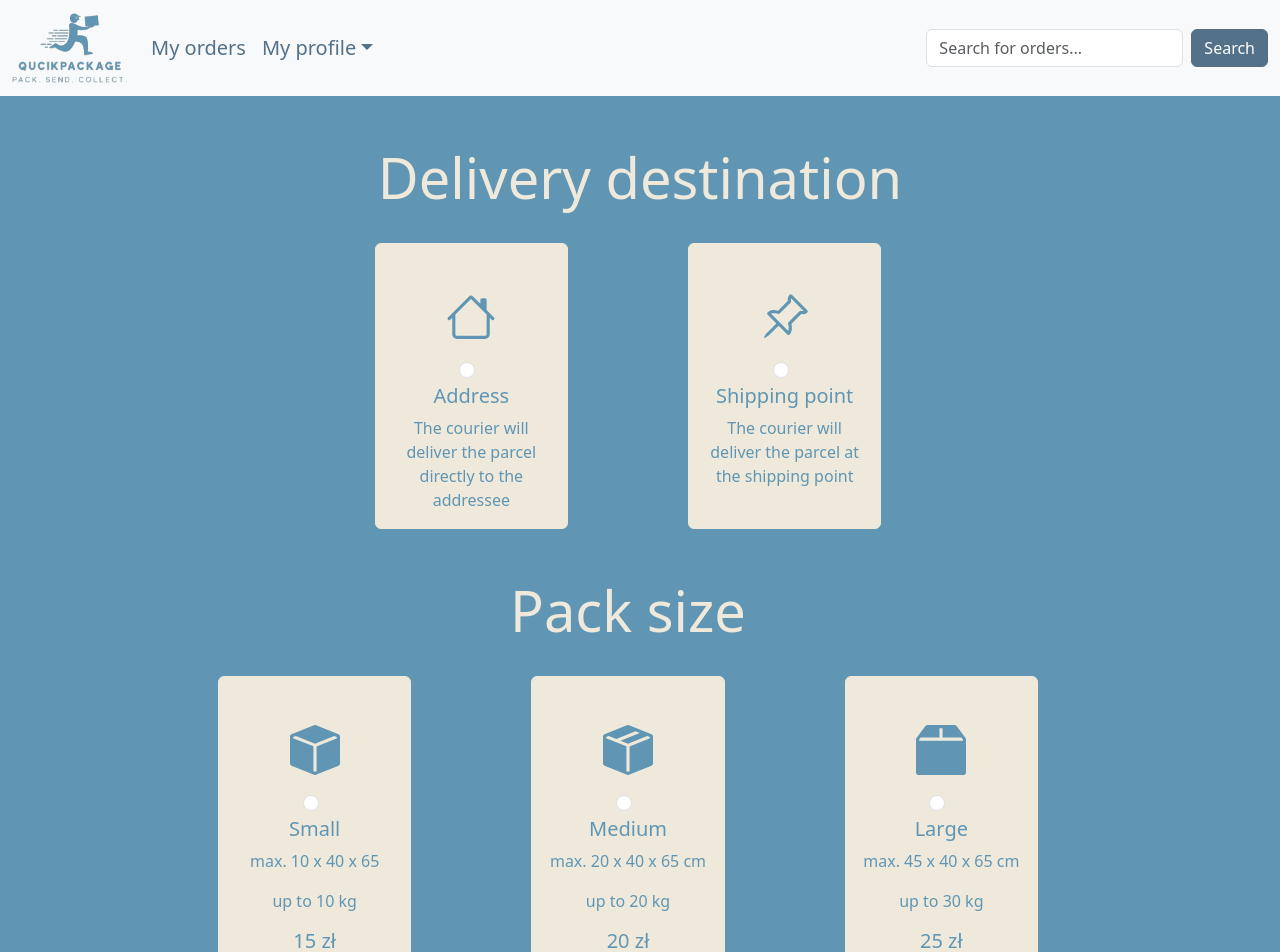
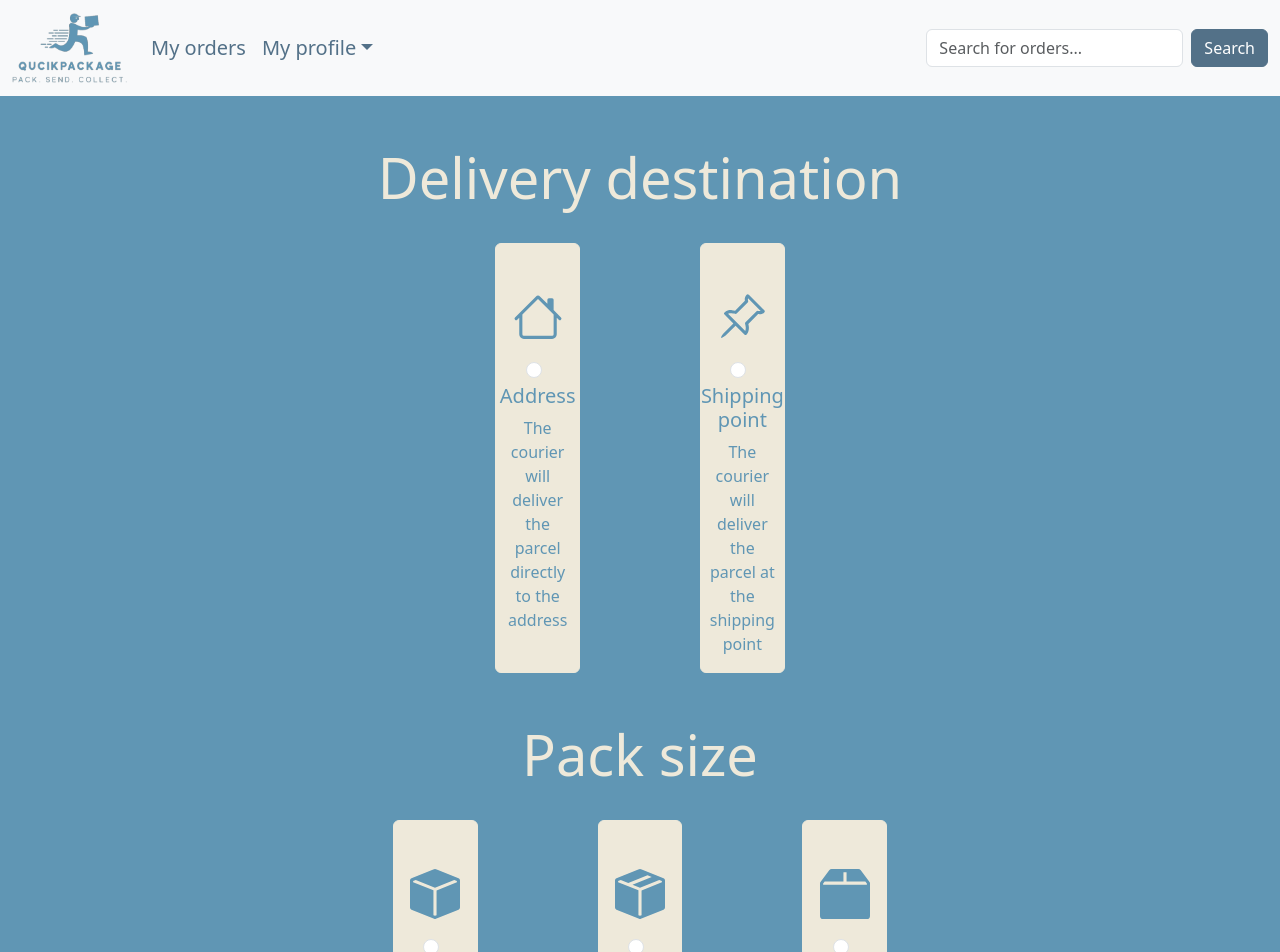
Before and after one commit to AntWalach/On-demand-Delivery-Platform, a React (Create React App) app in the folder frontend/: page /home in a window 1280 px wide. Shown: the top 952 px of the page. Built offline with nearby package versions, Linux system fonts and the light colour scheme.

Commit message:
Adding order - alfa

```diff
--- a/frontend/src/pages/Home.jsx
+++ b/frontend/src/pages/Home.jsx
@@ -1,4 +1,4 @@
-import React from "react";
+import React, { useState } from "react";
 import "../assets/css/customHome.css";
 import Navbar from "../components/Navbar";
 import { House } from "react-bootstrap-icons";
@@ -6,8 +6,35 @@ import { PinAngle } from "react-bootstrap-icons";
 import { BoxFill } from "react-bootstrap-icons";
 import { BoxSeamFill } from "react-bootstrap-icons";
 import { Box2Fill } from "react-bootstrap-icons";
+import Form from "react-bootstrap/Form";
+import axios from "axios";
 
 function Home() {
+  const [values, setValues] = useState({
+    //deliveryOption: "",
+    packageOption: "",
+    InputZipCode1: "",
+    InputStreet1: "",
+    InputBuildingNumber1: "",
+    InputApartmentNumber1: "",
+    InputZipCode2: "",
+    InputStreet2: "",
+    InputBuildingNumber2: "",
+    InputApartmentNumber2: "",
+  });
+
+  const handleInput = (event) => {
+    setValues((prev) => ({
+      ...prev,
+      [event.target.name]: event.target.value,
+    }));
+  };
+
+  const handleSubmit = (event) => {
+    event.preventDefault();
+    axios.post("http://localhost:8081/home", values);
+  };
+
   return (
     <div>
       <Navbar />
@@ -17,7 +44,7 @@ function Home() {
             Delivery destination
           </h2>
         </div>
-
+        <form className="w-50 mx-auto " action="" onSubmit={handleSubmit}>
           <div className="row justify-content-center mt-4 p-0">
             <div className="col-2 mx-5">
               <div className="card custom-card custom-text-color h-100 text-center">
@@ -37,7 +64,8 @@ function Home() {
                   </div>
                   <h5 className="card-title">Address</h5>
                   <p className="card-text">
-                  The courier will deliver the parcel directly to the addressee
+                    The courier will deliver the parcel directly to the
+                    address
                   </p>
                 </div>
               </div>
@@ -70,7 +98,9 @@ function Home() {
 
           <div className="row mt-5">
             <div className="col-12 text-center">
-            <h2 className="display-4 custom-text-color-headings">Pack size</h2>
+              <h2 className="display-4 custom-text-color-headings">
+                Pack size
+              </h2>
             </div>
           </div>
 
@@ -80,12 +110,17 @@ function Home() {
                 <BoxFill className="m-auto mt-5 custom-icon" />
                 <div className="card-body d-flex flex-column align-items-center">
                   <div className="form-check">
-                  <input
-                    className="form-check-input stretched-link"
+                    <Form.Check
+                      className="stretched-link"
                       type="radio"
                       name="packageOption"
-                    value=""
                       id="defaultCheck3"
+                      value="Small"
+                      onChange={() => {
+                        handleInput({
+                          target: { name: "packageOption", value: "Small" },
+                        });
+                      }}
                     />
                     <label
                       className="form-check-label stretched-link"
@@ -95,7 +130,7 @@ function Home() {
                   <h5 className="card-title">Small</h5>
                   <p className="card-text">max. 10 x 40 x 65</p>
                   <p className="card-text">up to 10 kg</p>
-                <h5 className="card-text">15 zł</h5>
+                  <h5 className="card-text">15 $</h5>
                 </div>
               </div>
             </div>
@@ -105,12 +140,17 @@ function Home() {
                 <BoxSeamFill className="m-auto mt-5 custom-icon" />
                 <div className="card-body d-flex flex-column align-items-center">
                   <div className="form-check">
-                  <input
-                    className="form-check-input stretched-link"
+                    <Form.Check
+                      className="stretched-link"
                       type="radio"
                       name="packageOption"
-                    value=""
                       id="defaultCheck4"
+                      value="Medium"
+                      onChange={() => {
+                        handleInput({
+                          target: { name: "packageOption", value: "Medium" },
+                        });
+                      }}
                     />
                     <label
                       className="form-check-label stretched-link"
@@ -120,7 +160,7 @@ function Home() {
                   <h5 className="card-title">Medium</h5>
                   <p className="card-text">max. 20 x 40 x 65 cm</p>
                   <p className="card-text">up to 20 kg</p>
-                <h5 className="card-text">20 zł</h5>
+                  <h5 className="card-text">20 $</h5>
                 </div>
               </div>
             </div>
@@ -130,12 +170,17 @@ function Home() {
                 <Box2Fill className="m-auto mt-5 custom-icon" />
                 <div className="card-body d-flex flex-column align-items-center">
                   <div className="form-check">
-                  <input
-                    className="form-check-input stretched-link"
+                    <Form.Check
+                      className="stretched-link"
                       type="radio"
                       name="packageOption"
-                    value=""
                       id="defaultCheck5"
+                      value="Large"
+                      onChange={() => {
+                        handleInput({
+                          target: { name: "packageOption", value: "Large" },
+                        });
+                      }}
                     />
                     <label
                       className="form-check-label stretched-link"
@@ -145,7 +190,7 @@ function Home() {
                   <h5 className="card-title">Large</h5>
                   <p className="card-text">max. 45 x 40 x 65 cm</p>
                   <p className="card-text">up to 30 kg</p>
-                <h5 className="card-text">25 zł</h5>
+                  <h5 className="card-text">25 $</h5>
                 </div>
               </div>
             </div>
@@ -160,18 +205,20 @@ function Home() {
           </div>
 
           <div className="row justify-content-center mt-3 mb-5">
-          <form className="w-50">
             <div className="container">
               <div className="row">
                 <div className="mb-3">
-                  <div class="form-floating mb-3">
+                  <div className="form-floating mb-3">
                     <input
                       type="text"
                       className="form-control custom-imputs"
                       id="floatingInput"
                       placeholder="Name and surname or company name"
                     />
-                    <label for="floatingInput" className="custom-text-color">
+                    <label
+                      htmlFor="floatingInput"
+                      className="custom-text-color"
+                    >
                       Name and surname or company name
                     </label>
                   </div>
@@ -193,6 +240,8 @@ function Home() {
                       type="text"
                       className="form-control custom-imputs"
                       id="InputZipCode1"
+                      name="InputZipCode1"
+                      onChange={handleInput}
                     />
                   </div>
                   <div className="mb-2">
@@ -206,6 +255,8 @@ function Home() {
                       type="text"
                       className="form-control custom-imputs"
                       id="InputStreet1"
+                      name="InputStreet1"
+                      onChange={handleInput}
                     />
                   </div>
                   <div className="mb-2">
@@ -219,6 +270,8 @@ function Home() {
                       type="text"
                       className="form-control custom-imputs"
                       id="InputBuildingNumber1"
+                      name="InputBuildingNumber1"
+                      onChange={handleInput}
                     />
                   </div>
                   <div className="mb-2">
@@ -232,6 +285,8 @@ function Home() {
                       type="text"
                       className="form-control custom-imputs"
                       id="InputApartmentNumber1"
+                      name="InputApartmentNumber1"
+                      onChange={handleInput}
                     />
                   </div>
                 </div>
@@ -248,6 +303,8 @@ function Home() {
                       type="text"
                       className="form-control custom-imputs"
                       id="InputZipCode2"
+                      name="InputZipCode2"
+                      onChange={handleInput}
                     />
                   </div>
                   <div className="mb-2">
@@ -261,6 +318,8 @@ function Home() {
                       type="text"
                       className="form-control custom-imputs"
                       id="InputStreet2"
+                      name="InputStreet2"
+                      onChange={handleInput}
                     />
                   </div>
                   <div className="mb-2">
@@ -274,6 +333,8 @@ function Home() {
                       type="text"
                       className="form-control custom-imputs"
                       id="InputBuildingNumber2"
+                      name="InputBuildingNumber2"
+                      onChange={handleInput}
                     />
                   </div>
                   <div className="mb-2">
@@ -287,6 +348,8 @@ function Home() {
                       type="text"
                       className="form-control custom-imputs"
                       id="InputApartmentNumber2"
+                      name="InputApartmentNumber2"
+                      onChange={handleInput}
                     />
                   </div>
                 </div>
@@ -298,11 +361,11 @@ function Home() {
                 type="submit"
                 className="btn btn-primary btn-lg custom-button-home"
               >
-                Send
+                <strong>Submit</strong>
               </button>
             </div>
+          </div>
         </form>
-        </div>
       </div>
     </div>
   );
```
Also changed, not shown: 1 other file (tests, documents, lock files or other folders). Lines whose indentation alone changed are shown as unchanged.
